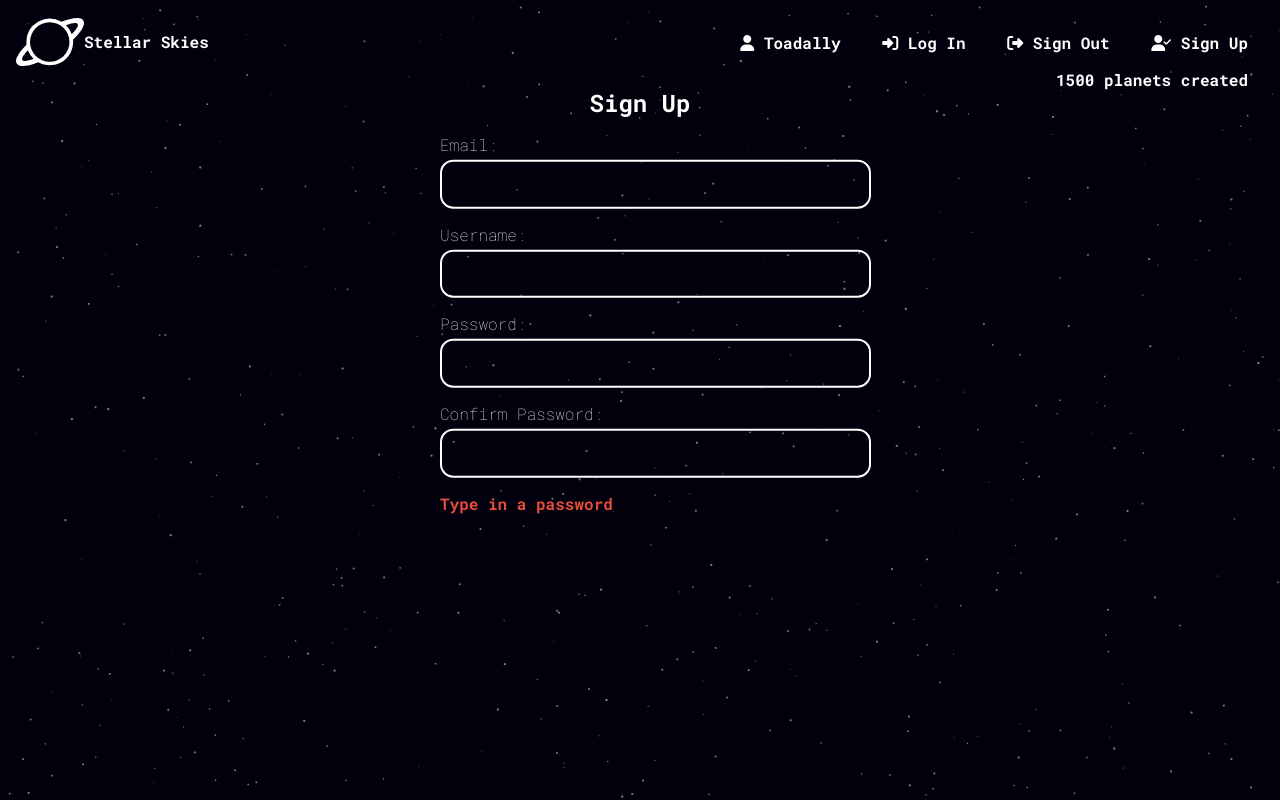
After one commit to drewgifford/Stellar-Skies, a Flask app: page /signup in a window 1280 px wide. The commit adds this page. Run offline with Flask 2, Linux system fonts and the light colour scheme; some libraries are stand-ins or nearby versions.

Commit message:
Styled account pages

```diff
--- /dev/null
+++ b/static/css/form.css
@@ -0,0 +1,26 @@
+input[type="text"], input[type="password"] {
+    padding: 1em;
+    background: transparent;
+    border: 2px solid white;
+    border-radius: 1em;
+    outline: none;
+    margin-bottom: 15px;
+    margin-top: 5px;
+    width: 100%;
+    font-weight: bold;
+}
+form {
+    max-width: 600px;
+    width: 100%;
+}
+.title {
+    font-size: 24px;
+    margin-bottom: 15px;
+}
+form input[type="submit"] {
+    width: 100px;
+}
+#validate-status {
+    color: #e74c3c;
+    font-weight: bold;
+}
--- a/static/css/index.css
+++ b/static/css/index.css
@@ -1,3 +1,6 @@
+html.planet {
+    overflow-y: hidden;
+}
 * {
     font-family: "Roboto Mono", monospace;
     color: white;
@@ -15,6 +18,7 @@ body {
     margin: 0;
 }
 
+
 canvas {
     width: 100vw;
     height: 100vh;
@@ -23,7 +27,9 @@ canvas {
     left: 0;
     z-index: 1;
 }
-
+.optionPane.mainOptions {
+    overflow-y: hidden;
+}
 .sidebar {
     overflow: hidden;
     max-width: 400px;
@@ -48,6 +54,9 @@ canvas {
 .sidebar .mainOption .optionImage {
     flex-basis: 100%;
 
+}
+.optionImage img {
+    max-height: 50px;
 }
 .mainOption:hover {
     background: rgba(255,255,255,0.1);
@@ -303,13 +312,21 @@ body {
     margin-right: 1em;
     font-weight: bold;
 }
-.account {
-    position: fixed;
+.account, .navbar {
+    position: absolute;
     top: 0;
     right: 0;
     padding: 1em;
 }
-.account > a {
+
+.navbar {
+    width: calc(100vw - 2em);
+    left: 0;
+    right: unset;
+    display: flex;
+    justify-content: space-between
+}
+.account > a, .navbar a {
     display: inline-block;
     padding: 1em;
     font-weight: bold;
@@ -317,8 +334,20 @@ body {
     box-shadow: 0px 0px inset white;
     transition: 50ms;
 }
-.account > a:hover {
+.navbar > a {
+    padding: 0em;
+}
+.account > a:hover, .navbar a:hover {
     box-shadow: 0px 2px inset white;
+}
+.logoGroup {
+    display: flex;
+    align-items: center;
+    font-weight: bold;
+}
+.logoGroup img {
+    height: 48px;
+    margin-top: 2px;
 }
 .popupContainer {
     position: fixed;
@@ -330,6 +359,17 @@ body {
     width: 100vw;
     background: rgba(0,0,0,0.95);
 
+}
+.container {
+    width: 100vw;
+    position: absolute;
+    top: 100px;
+    left: 0;
+}
+
+.container .content {
+    width: 88%;
+    max-width: 1400px;
 }
 .popupPlanets {
     display: grid;
@@ -386,3 +426,29 @@ a:visited {
 .closePopup:hover p {
     color: rgba(255,255,255,1);
 }
+a.button,button,input[type="submit"] {
+    padding: 10px;
+    border-radius: 1em;
+    background: white;
+    color: black;
+    font-weight: bold;
+    margin: 10px 10px 10px 0px;
+    cursor: pointer;
+    box-shadow: 0px 0px 15px transparent;
+}
+a.button:hover,button:hover,input[type="submit"]:hover {
+    box-shadow: 0px 0px 15px rgba(255,255,255,0.75);
+}
+.absoluteCenter {
+    max-width: 400px;
+    width: 100%;
+    position: absolute;
+    top: 50%;
+    left: 50%;
+    transform: translate(-50%, -50%);
+    margin: auto;
+
+}
+.absoluteCenterContainer {
+    height: 50vh;
+}
--- /dev/null
+++ b/templates/base.html
@@ -0,0 +1,52 @@
+<!DOCTYPE html>
+<html>
+    <head>
+        <title>Stellar Skies - {% block title %}{% endblock %}</title>
+        <link href="https://fonts.googleapis.com/css2?family=Roboto+Mono:wght@100;700&display=swap" rel="stylesheet">
+        <link href="/static/css/index.css" rel="stylesheet">
+        <link href="/static/css/form.css" rel="stylesheet">
+        <script src="https://kit.fontawesome.com/841ee7423a.js" crossorigin="anonymous"></script>
+        <link rel="icon" href="/static/img/favicon.svg">
+    </head>
+    <body>
+        <div class="navbar">
+            <a href="/">
+                <div class="logoGroup">
+
+                    <img src="/static/img/logo.svg">
+                    <p>Stellar Skies</p>
+                </div>
+
+            </a>
+            <div class="accountGroup">
+            <a class="profile" href=""> <!--Profile page link-->
+                <p><i class="fas fa-user"></i> Toadally</p>
+            </a>
+
+            <a class="logIn" href="" >  <!--Log in page link-->
+                <p><i class="fas fa-sign-in-alt"></i> Log In</p>
+            </a>
+
+            <a class="logOut" href=""> <!--Log out page link-->
+                <p><i class="fas fa-sign-out-alt"></i> Sign Out</p>
+            </a>
+            <a class="register" href=""> <!--Register page link-->
+                <p><i class="fas fa-user-check"></i> Sign Up</p>
+            </a>
+            <br>
+            <p class="planetCount">1500 planets created</p> <!-- Total planets in system -->
+            </div>
+
+        </div>
+        <script src="https://code.jquery.com/jquery-3.5.1.min.js"></script>
+
+        <div class="container">
+            <div class="content">
+                {% block content %}{% endblock %}
+            </div>
+        </div>
+
+        <canvas id="space"></canvas>
+        <script src="/static/js/stars.js"></script>
+    </body>
+</html>
--- /dev/null
+++ b/templates/signup.html
@@ -0,0 +1,42 @@
+{% extends "base.html" %}
+{% block title %}Sign Up{% endblock %}
+
+{% block content %}
+<div class="absoluteCenterContainer">
+    <div class="absoluteCenter">
+        <p class="bold title center">Sign Up</p>
+            <form action="#" method="POST" autocomplete="off">
+            <p>Email:</p>
+            <p><input type="text" name="em" /></p>
+            <p>Username:</p>
+            <p><input type="text" name="usr" /></p>
+            <p>Password:</p>
+            <p><input type="password" id="pass" name="pas" /></p>
+            <p>Confirm Password:</p>
+            <p><input type="password" name="pasc" id="confirmPass"/></p>
+            <p id="validate-status">Type in a password</p>
+            <p><input id="submit" type="submit" value="Submit" /></p>
+        </form>
+    </div>
+</div>
+
+<script>
+    $(document).ready(function(){
+        $("#submit").css("display","none");
+        $("#confirmPass").on("keyup", function(){
+            if(!($("#pass").val()===$("#confirmPass").val())){
+                $("#validate-status").html("Passwords do not match");
+                $("#submit").css("display","none");
+            } else {
+                $("#validate-status").html("");
+                $("#submit").css("display","initial");
+            }
+        });
+
+    });
+
+
+
+
+</script>
+{% endblock %}
```
Also changed, not shown: static/css/planet.css (added, +63 -0 lines), templates/account.html (added, +19 -0 lines), templates/login.html (added, +18 -0 lines), templates/planet.html (+83 -3 lines), templatesold/base.html (deleted, +0 -35 lines), templatesold/login.html (deleted, +0 -12 lines), templatesold/signup.html (deleted, +0 -16 lines), static/img/800wm.jpg (deleted), static/img/Equirectangular_projection_SW.jpg (deleted), static/img/save.svg (added), stellar.db.
